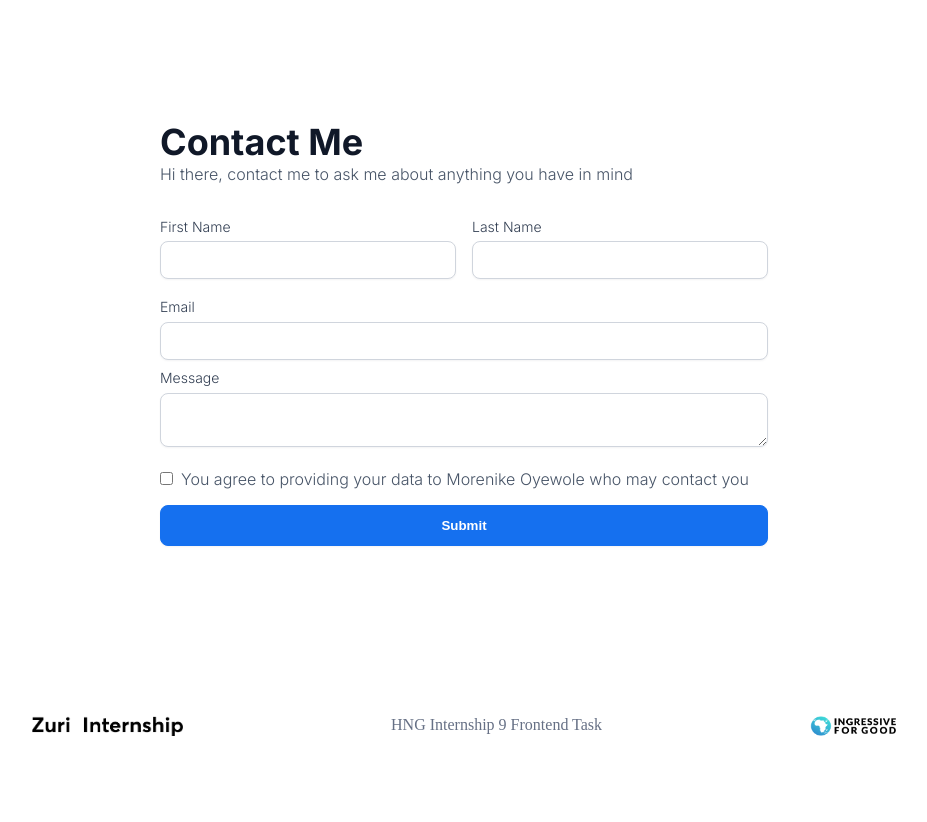
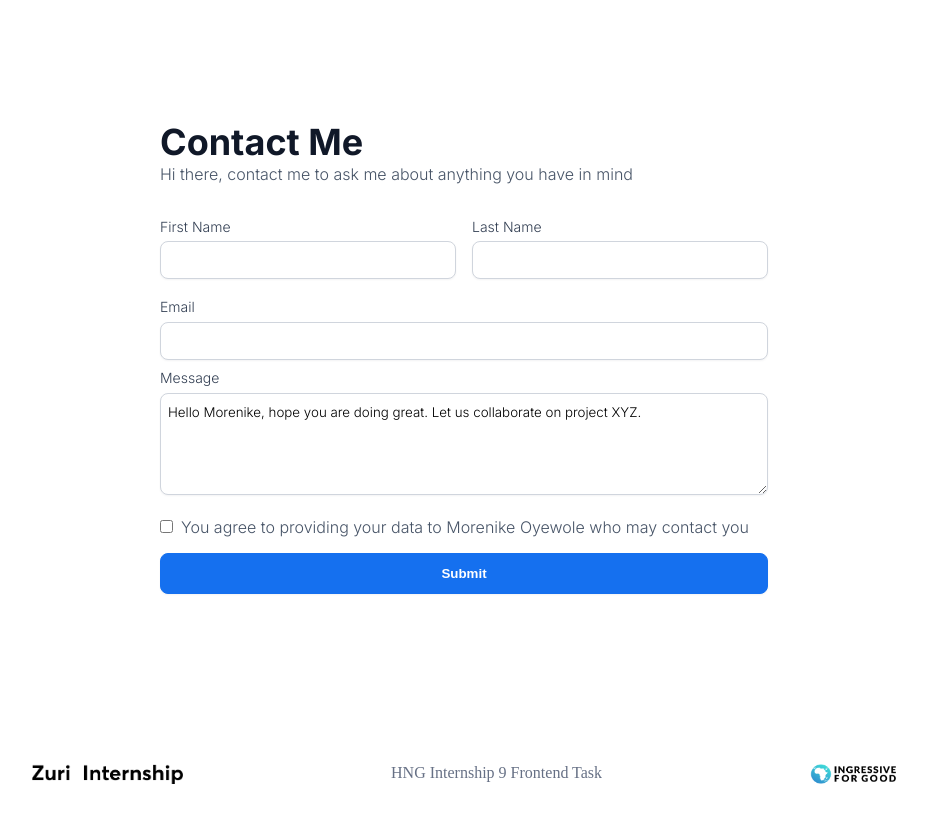
Before and after one commit to mo-renike/HNG_9_Stg1, a React (Create React App) app: page /contact in a window 1280 px wide. Shown: the top 822 px of the page, without its empty margins (176-1103 px from the left). Before the commit the page ends 800 px from the top, so only its background shows below. Built offline with nearby package versions, Linux system fonts and the light colour scheme.

Commit message:
bug: fix checkbox validation

```diff
--- a/src/Pages/Contact/Contact.jsx
+++ b/src/Pages/Contact/Contact.jsx
@@ -9,7 +9,7 @@ const Contact = () => {
         fname: "",
         lname: "",
         email: "",
-        message: "",
+        message: "Hello Morenike, hope you are doing great. Let us collaborate on project XYZ.",
     });
 
     const [errors, setErrors] = React.useState({
@@ -72,30 +72,27 @@ const Contact = () => {
 
     const handleSubmit = (e) => {
         e.preventDefault();
-        handleChange(e);
         setErrors(validate(form));
         clearForm();
     };
 
-    // clear form after submit if all fields are valid, alert user if not
+
     const clearForm = () => {
-        if (Object.keys(errors).length === 0) {
+        if (Object.values(errors).every((x) => x === "")) {
             setForm({
                 fname: "",
                 lname: "",
                 email: "",
-                message: ""
+                message: "",
             });
-            alert("Message sent successfully");
-        }
+            document.getElementById("checkbox").checked = false;
+        };
     };
 
 
     return (
         <div className="contact">
-            {/* build form */}
-            <Heading>Contact</Heading>
-            <form onSubmit={handleSubmit} noValidate className="contact__form">
+            <form onSubmit={handleSubmit} id="form" noValidate className="contact__form">
                 <div className="contact__header">
                     <Heading title="Contact Me" />
                     <p>
@@ -144,6 +141,7 @@ const Contact = () => {
                         id="message"
                         value={form.message}
                         onChange={handleChange}
+                        rows="5"
                     />
                     {errors.message && <p className="error">{errors.message}</p>}
                 </div>
--- a/src/Pages/Contact/Contact.scss
+++ b/src/Pages/Contact/Contact.scss
@@ -43,10 +43,7 @@
         border-radius: 8px;
         font-family: var(--inter-font);
       }
-      .input_error {
-        border: 1px solid #f89687;
-        box-shadow: 0px 1px 2px rgba(16, 24, 40, 0.05), 0px 0px 0px 4px #ffd3cc;
-      }
+
       label {
         color: #344054;
         font-size: 0.875rem; //14px
@@ -88,11 +85,15 @@
           margin-right: 0.5rem;
         }
       }
-      .error {
-        color: red;
-        font-size: 0.8rem;
-        margin-top: 0.2rem;
-      }
     }
   }
+  .input_error {
+    border: 1px solid #f89687;
+    box-shadow: 0px 1px 2px rgba(16, 24, 40, 0.05), 0px 0px 0px 4px #ffd3cc;
+  }
 }
+.error {
+  color: red;
+  font-size: 0.8rem;
+  margin-top: 0.2rem;
+}
```
